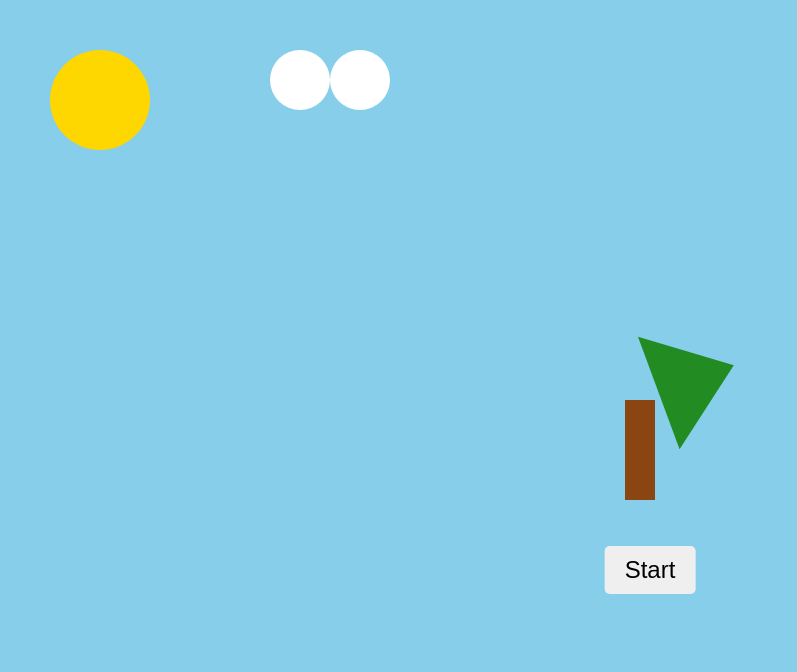
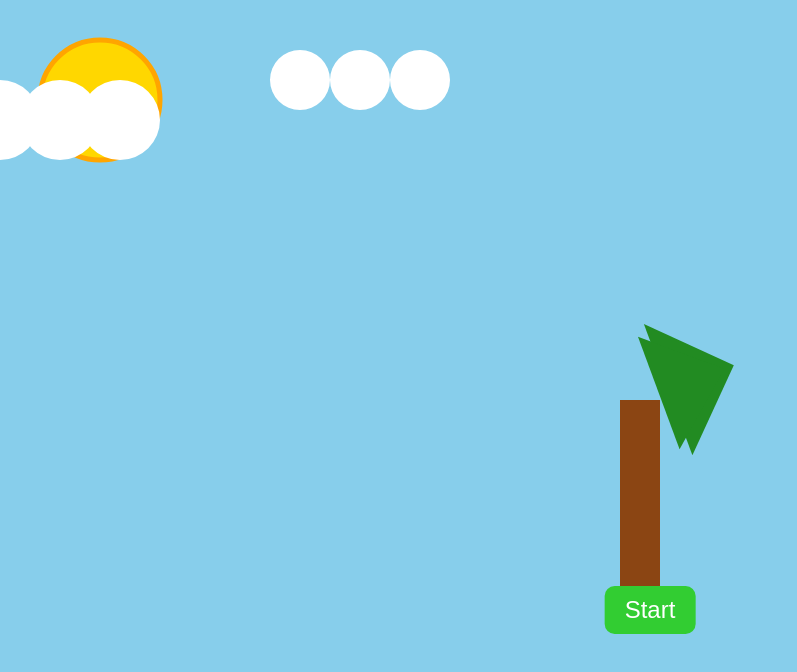
Before and after one commit to Kitsune384/PongGame, a plain HTML site: page index.html in a window 1280 px wide. Shown: the whole page, without its empty margins (0-797 px from the left). Drawn offline with Linux system fonts and the light colour scheme.

Commit message:
Update index.html

```diff
--- a/index.html
+++ b/index.html
@@ -48,11 +48,14 @@
         }
         .intro button {
             position: absolute;
-            top: 70%;
+            top: 75%;
             left: 50%;
             transform: translate(-50%, -50%);
             font-size: 24px;
             padding: 10px 20px;
+            background-color: #32CD32; /* Lime green */
+            color: #fff;
+            border-radius: 10px;
         }
     </style>
 </head>
@@ -86,9 +89,10 @@
         let treeHeight = 0;
         let leafSwing = 0;
         let sunX = 100;
-        let cloudX = 0;
+        let cloudX1 = 0;
+        let cloudX2 = -300;
         const treeMaxHeight = 300;
-        const sunRadius = 50;
+        const sunRadius = 60;
         const cloudSpeed = 1;
 
         // Game Variables
@@ -305,35 +309,53 @@
                 introCtx.arc(sunX, 100, sunRadius, 0, Math.PI * 2);
                 introCtx.fillStyle = '#FFD700'; // Sun yellow
                 introCtx.fill();
+                introCtx.strokeStyle = '#FFA500'; // Sun border
+                introCtx.lineWidth = 5;
+                introCtx.stroke();
                 introCtx.closePath();
 
                 // Draw clouds
+                introCtx.fillStyle = '#FFFFFF'; // Cloud white
                 introCtx.beginPath();
-                introCtx.arc(cloudX, 80, 30, 0, Math.PI * 2);
-                introCtx.arc(cloudX + 60, 80, 30, 0, Math.PI * 2);
-                introCtx.fillStyle = '#FFFFFF'; // Cloud white
+                introCtx.arc(cloudX1, 80, 30, 0, Math.PI * 2);
+                introCtx.arc(cloudX1 + 60, 80, 30, 0, Math.PI * 2);
+                introCtx.arc(cloudX1 + 120, 80, 30, 0, Math.PI * 2);
                 introCtx.fill();
-                introCtx.closePath();
-                cloudX += cloudSpeed;
-                if (cloudX > introCanvas.width) {
-                    cloudX = -60;
+                introCtx.beginPath();
+                introCtx.arc(cloudX2, 120, 40, 0, Math.PI * 2);
+                introCtx.arc(cloudX2 + 60, 120, 40, 0, Math.PI * 2);
+                introCtx.arc(cloudX2 + 120, 120, 40, 0, Math.PI * 2);
+                introCtx.fill();
+                cloudX1 += cloudSpeed;
+                cloudX2 += cloudSpeed;
+                if (cloudX1 > introCanvas.width) {
+                    cloudX1 = -120;
+                }
+                if (cloudX2 > introCanvas.width) {
+                    cloudX2 = -120;
                 }
 
                 // Draw growing palm tree
-                const trunkHeight = Math.min(treeHeight, 100);
+                const trunkHeight = Math.min(treeHeight, 200);
                 introCtx.fillStyle = '#8B4513'; // Trunk color
-                introCtx.fillRect(introCanvas.width / 2 - 15, introCanvas.height / 2 + (100 - trunkHeight), 30, trunkHeight);
+                introCtx.fillRect(introCanvas.width / 2 - 20, introCanvas.height / 2 + (200 - trunkHeight), 40, trunkHeight);
 
                 // Draw palm leaves
                 introCtx.save();
-                introCtx.translate(introCanvas.width / 2, introCanvas.height / 2 - (100 - trunkHeight));
+                introCtx.translate(introCanvas.width / 2, introCanvas.height / 2 - (200 - trunkHeight));
                 introCtx.rotate(leafSwing);
                 introCtx.beginPath();
+                introCtx.moveTo(-70, -30);
+                introCtx.lineTo(0, -100);
+                introCtx.lineTo(70, -30);
+                introCtx.closePath();
+                introCtx.fillStyle = '#228B22'; // Leaf color
+                introCtx.fill();
+                introCtx.beginPath();
                 introCtx.moveTo(-60, -20);
-                introCtx.lineTo(0, -100);
+                introCtx.lineTo(0, -90);
                 introCtx.lineTo(60, -20);
                 introCtx.closePath();
-                introCtx.fillStyle = '#228B22'; // Leaf color
                 introCtx.fill();
                 introCtx.restore();
 
```
